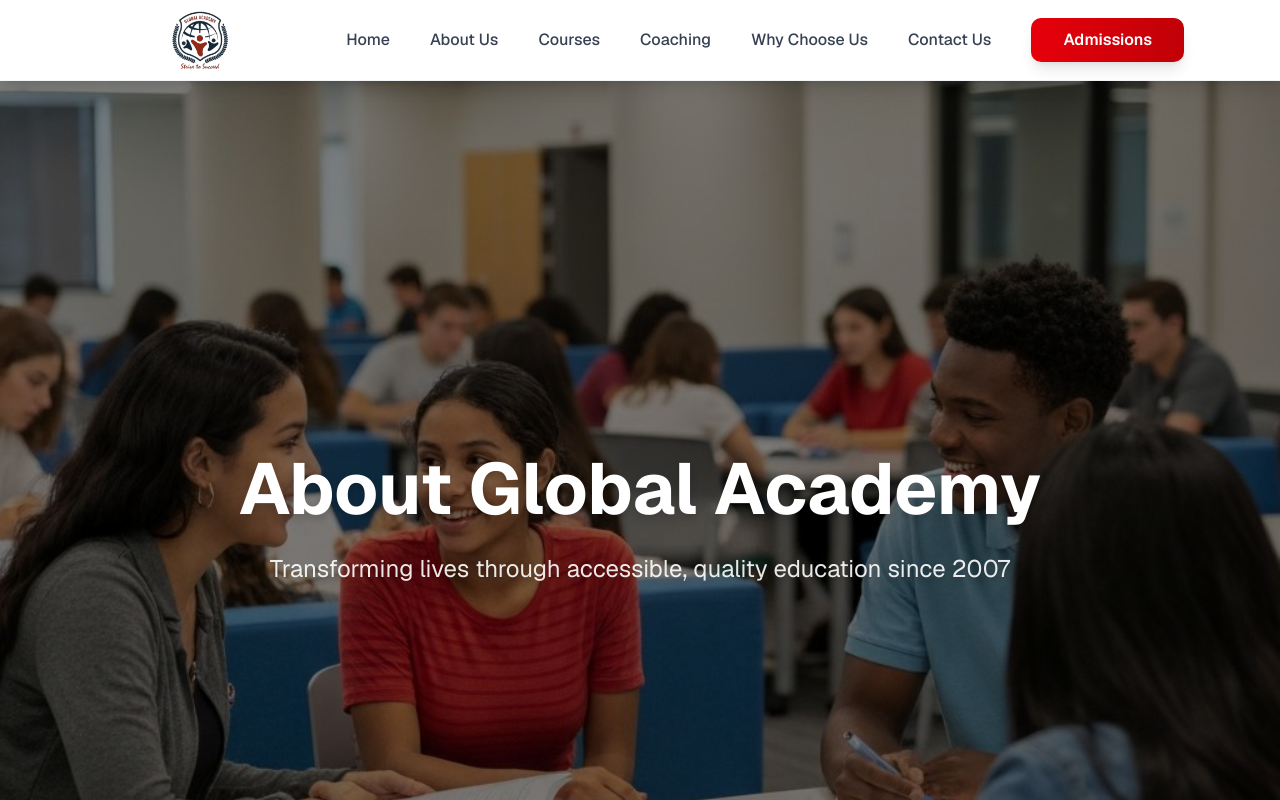
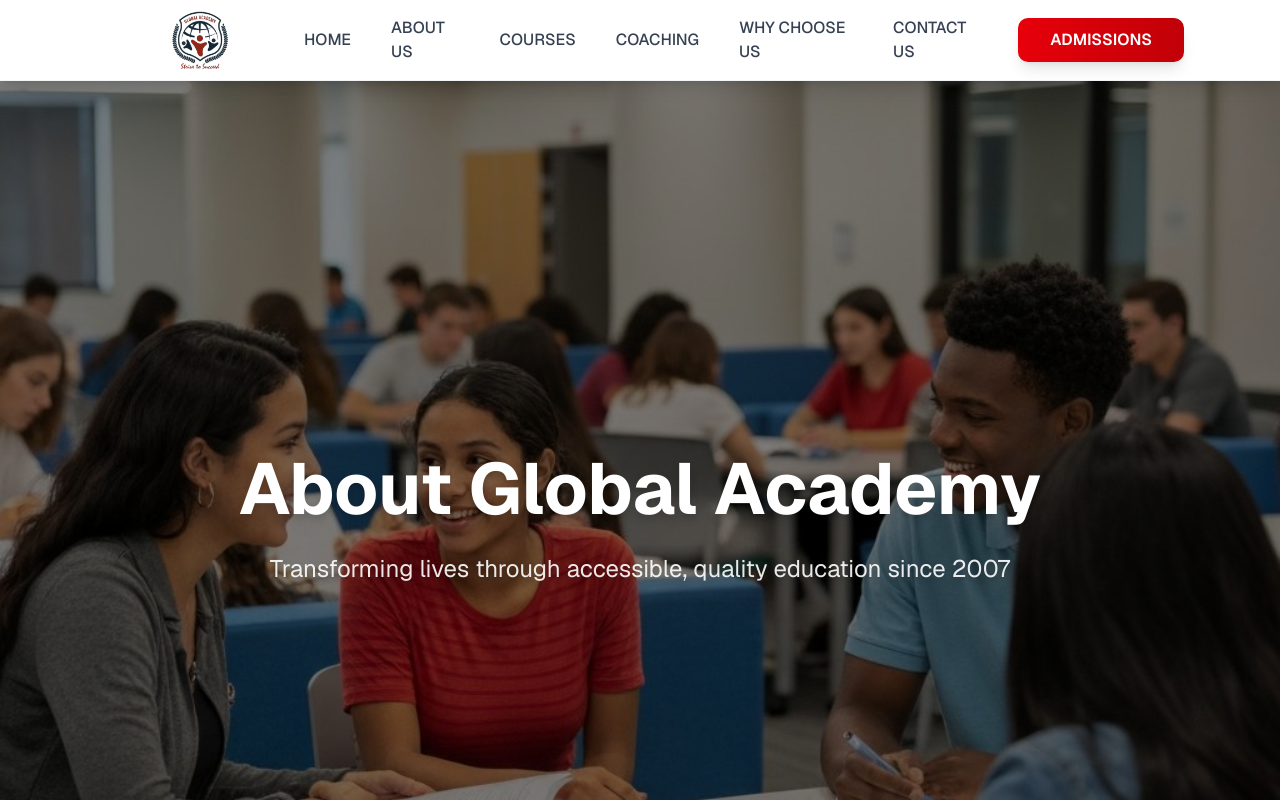
Before and after one commit to ashok-128387/school, a Next.js app: page /about in a window 1280 px wide. Shown: the top 800 px of the page. Built offline with nearby package versions, Linux system fonts and the light colour scheme.

Commit message:
Make all menu items uppercase

```diff
--- a/components/sections/Header.tsx
+++ b/components/sections/Header.tsx
@@ -40,31 +40,31 @@ export function Header() {
 
         {/* Desktop Menu */}
         <div className="hidden md:flex items-center gap-10">
-          <Link href="/" className="text-gray-700 dark:text-gray-300 hover:text-primary font-medium transition relative group">
+          <Link href="/" className="text-gray-700 dark:text-gray-300 hover:text-primary font-medium transition relative group uppercase">
             Home
             <span className="absolute bottom-0 left-0 w-0 h-0.5 bg-gradient-to-r from-red-600 to-red-700 group-hover:w-full transition-all duration-300" />
           </Link>
-          <Link href="/about" className="text-gray-700 dark:text-gray-300 hover:text-primary font-medium transition relative group">
+          <Link href="/about" className="text-gray-700 dark:text-gray-300 hover:text-primary font-medium transition relative group uppercase">
             About Us
             <span className="absolute bottom-0 left-0 w-0 h-0.5 bg-gradient-to-r from-red-600 to-red-700 group-hover:w-full transition-all duration-300" />
           </Link>
-          <Link href="/courses" className="text-gray-700 dark:text-gray-300 hover:text-primary font-medium transition relative group">
+          <Link href="/courses" className="text-gray-700 dark:text-gray-300 hover:text-primary font-medium transition relative group uppercase">
             Courses
             <span className="absolute bottom-0 left-0 w-0 h-0.5 bg-gradient-to-r from-red-600 to-red-700 group-hover:w-full transition-all duration-300" />
           </Link>
-          <Link href="/coaching" className="text-gray-700 dark:text-gray-300 hover:text-primary font-medium transition relative group">
+          <Link href="/coaching" className="text-gray-700 dark:text-gray-300 hover:text-primary font-medium transition relative group uppercase">
             Coaching
             <span className="absolute bottom-0 left-0 w-0 h-0.5 bg-gradient-to-r from-red-600 to-red-700 group-hover:w-full transition-all duration-300" />
           </Link>
-          <Link href="/why-choose-us" className="text-gray-700 dark:text-gray-300 hover:text-primary font-medium transition relative group">
+          <Link href="/why-choose-us" className="text-gray-700 dark:text-gray-300 hover:text-primary font-medium transition relative group uppercase">
             Why Choose Us
             <span className="absolute bottom-0 left-0 w-0 h-0.5 bg-gradient-to-r from-red-600 to-red-700 group-hover:w-full transition-all duration-300" />
           </Link>
-          <Link href="/contact" className="text-gray-700 dark:text-gray-300 hover:text-primary font-medium transition relative group">
+          <Link href="/contact" className="text-gray-700 dark:text-gray-300 hover:text-primary font-medium transition relative group uppercase">
             Contact Us
             <span className="absolute bottom-0 left-0 w-0 h-0.5 bg-gradient-to-r from-red-600 to-red-700 group-hover:w-full transition-all duration-300" />
           </Link>
-          <button onClick={() => setShowAdmissionForm(true)} className="bg-gradient-to-r from-red-600 to-red-700 hover:from-red-700 hover:to-red-800 text-white px-8 py-2.5 rounded-lg transition font-semibold shadow-lg hover:shadow-xl hover:scale-105 transform" suppressHydrationWarning>
+          <button onClick={() => setShowAdmissionForm(true)} className="bg-gradient-to-r from-red-600 to-red-700 hover:from-red-700 hover:to-red-800 text-white px-8 py-2.5 rounded-lg transition font-semibold shadow-lg hover:shadow-xl hover:scale-105 transform uppercase" suppressHydrationWarning>
             Admissions
           </button>
         </div>
@@ -175,47 +175,47 @@ export function Header() {
           <div className="px-4 py-6 space-y-3">
             <Link
               href="/"
-              className="block text-gray-700 dark:text-gray-300 hover:text-primary font-medium transition py-2.5 border-b border-gray-100 dark:border-gray-800"
+              className="block text-gray-700 dark:text-gray-300 hover:text-primary font-medium transition py-2.5 border-b border-gray-100 dark:border-gray-800 uppercase"
               onClick={() => setIsOpen(false)}
             >
               Home
             </Link>
             <Link
               href="/about"
-              className="block text-gray-700 dark:text-gray-300 hover:text-primary font-medium transition py-2.5 border-b border-gray-100 dark:border-gray-800"
+              className="block text-gray-700 dark:text-gray-300 hover:text-primary font-medium transition py-2.5 border-b border-gray-100 dark:border-gray-800 uppercase"
               onClick={() => setIsOpen(false)}
             >
               About Us
             </Link>
             <Link
               href="/courses"
-              className="block text-gray-700 dark:text-gray-300 hover:text-primary font-medium transition py-2.5 border-b border-gray-100 dark:border-gray-800"
+              className="block text-gray-700 dark:text-gray-300 hover:text-primary font-medium transition py-2.5 border-b border-gray-100 dark:border-gray-800 uppercase"
               onClick={() => setIsOpen(false)}
             >
               Courses
             </Link>
             <Link
               href="/coaching"
-              className="block text-gray-700 dark:text-gray-300 hover:text-primary font-medium transition py-2.5 border-b border-gray-100 dark:border-gray-800"
+              className="block text-gray-700 dark:text-gray-300 hover:text-primary font-medium transition py-2.5 border-b border-gray-100 dark:border-gray-800 uppercase"
               onClick={() => setIsOpen(false)}
             >
               Coaching
             </Link>
             <Link
               href="/why-choose-us"
-              className="block text-gray-700 dark:text-gray-300 hover:text-primary font-medium transition py-2.5 border-b border-gray-100 dark:border-gray-800"
+              className="block text-gray-700 dark:text-gray-300 hover:text-primary font-medium transition py-2.5 border-b border-gray-100 dark:border-gray-800 uppercase"
               onClick={() => setIsOpen(false)}
             >
               Why Choose Us
             </Link>
             <Link
               href="/contact"
-              className="block text-gray-700 dark:text-gray-300 hover:text-primary font-medium transition py-2.5"
+              className="block text-gray-700 dark:text-gray-300 hover:text-primary font-medium transition py-2.5 uppercase"
               onClick={() => setIsOpen(false)}
             >
               Contact Us
             </Link>
-            <button onClick={() => setShowAdmissionForm(true)} className="w-full bg-gradient-to-r from-red-600 to-red-700 hover:from-red-700 hover:to-red-800 text-white px-6 py-3 rounded-lg transition font-semibold shadow-lg mt-4" suppressHydrationWarning>
+            <button onClick={() => setShowAdmissionForm(true)} className="w-full bg-gradient-to-r from-red-600 to-red-700 hover:from-red-700 hover:to-red-800 text-white px-6 py-3 rounded-lg transition font-semibold shadow-lg mt-4 uppercase" suppressHydrationWarning>
               Admissions
             </button>
           </div>
```
